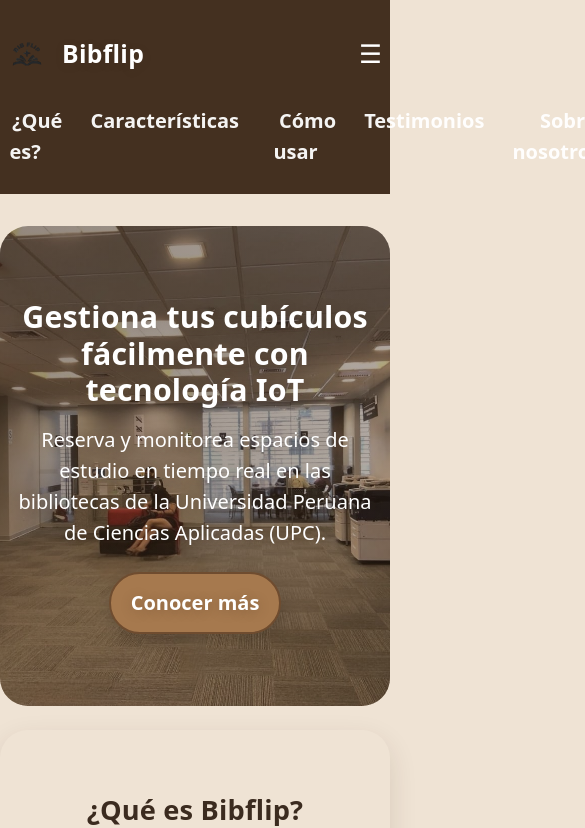
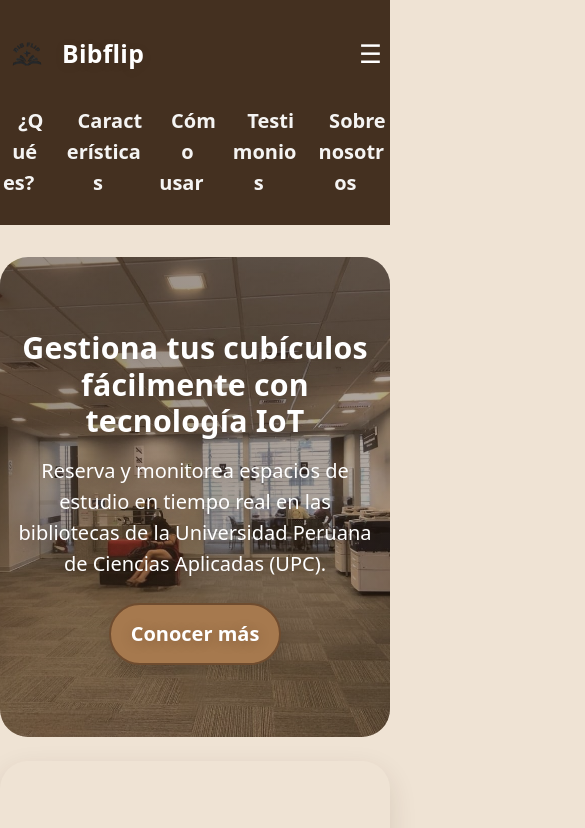
Before and after one commit to upc-pre-202520-1asi0572-3355-BibFlip/LandingPage, an Angular app: page / in a window 390 px wide. Shown: the top 828 px of the page, 585 px wide, since content can reach past the window. Built offline with nearby package versions, Linux system fonts and the light colour scheme.

Commit message:
fix(header/mobile)

```diff
--- a/src/app/app.css
+++ b/src/app/app.css
@@ -97,6 +97,11 @@ h3 { font-weight: 600; }
   font-weight: 600;
   font-size: 1.02rem;
   transition: color .2s, opacity .2s;
+  /* Evitar que las palabras se corten en mobile */
+  white-space: normal;
+  overflow-wrap: anywhere;
+  word-break: break-word;
+  hyphens: none;
 }
 .nav-links a:hover, .nav-links a.active {
   background: transparent;
@@ -439,7 +444,7 @@ h3 { font-weight: 600; }
   .nav-links { display: none; }
   .site-header.menu-open .nav-links {
     display: flex !important;
-    position: absolute;
+    position: absolute; /* ahora relativo al header (ancho completo) */
     top: 100%;
     left: 0;
     right: 0;
@@ -451,9 +456,13 @@ h3 { font-weight: 600; }
     box-shadow: 0 8px 24px rgba(0,0,0,.2);
     z-index: 1001;
   }
-  .site-header.menu-open .nav-links a { padding: .6rem .75rem !important; }
-  /* Ajuste de la marca para que no se comprima */
+  .site-header.menu-open .nav-links a { display: block; padding: .6rem .75rem !important; }
   .brand-text { font-size: clamp(1.1rem, 1.5vw + 0.9rem, 1.35rem); }
+}
+
+/* Safe area para notch en iOS/Android */
+@supports(padding: max(0px)) {
+  .site-header { padding-top: max(0.5rem, env(safe-area-inset-top)); }
 }
 @media (max-width: 800px) {
   .team { grid-template-columns: 1fr; gap: 0.7rem; }
@@ -573,14 +582,16 @@ p { text-align: justify; text-justify: inter-word; }
   padding: .25rem .5rem;
   border-radius: .5rem;
 }
-.site-header .nav { position: relative; }
+/* Importante: que el menú desplegado se posicione contra el header (ancho completo) */
+.site-header { position: sticky; }
+.site-header .nav { position: static; }
 
 @media (max-width: 960px) {
   .nav-toggle { display: inline-flex; align-items: center; justify-content: center; }
   .nav-links { display: none; }
   .site-header.menu-open .nav-links {
     display: flex !important;
-    position: absolute;
+    position: absolute; /* ahora relativo al header (ancho completo) */
     top: 100%;
     left: 0;
     right: 0;
@@ -592,8 +603,7 @@ p { text-align: justify; text-justify: inter-word; }
     box-shadow: 0 8px 24px rgba(0,0,0,.2);
     z-index: 1001;
   }
-  .site-header.menu-open .nav-links a { padding: .6rem .75rem !important; }
-  /* Ajuste de la marca para que no se comprima */
+  .site-header.menu-open .nav-links a { display: block; padding: .6rem .75rem !important; }
   .brand-text { font-size: clamp(1.1rem, 1.5vw + 0.9rem, 1.35rem); }
 }
 
--- a/src/index.html
+++ b/src/index.html
@@ -4,7 +4,7 @@
   <meta charset="utf-8">
   <title>Bibflip | Reserva de cubículos IoT</title>
   <base href="/">
-  <meta name="viewport" content="width=device-width, initial-scale=1">
+  <meta name="viewport" content="width=device-width, initial-scale=1, maximum-scale=1, minimum-scale=1, user-scalable=no, viewport-fit=cover">
   <link rel="icon" type="image/svg+xml" href="bib-flip-logo.svg">
   <link rel="preconnect" href="https://fonts.googleapis.com">
   <link rel="preconnect" href="https://fonts.gstatic.com" crossorigin>
```
